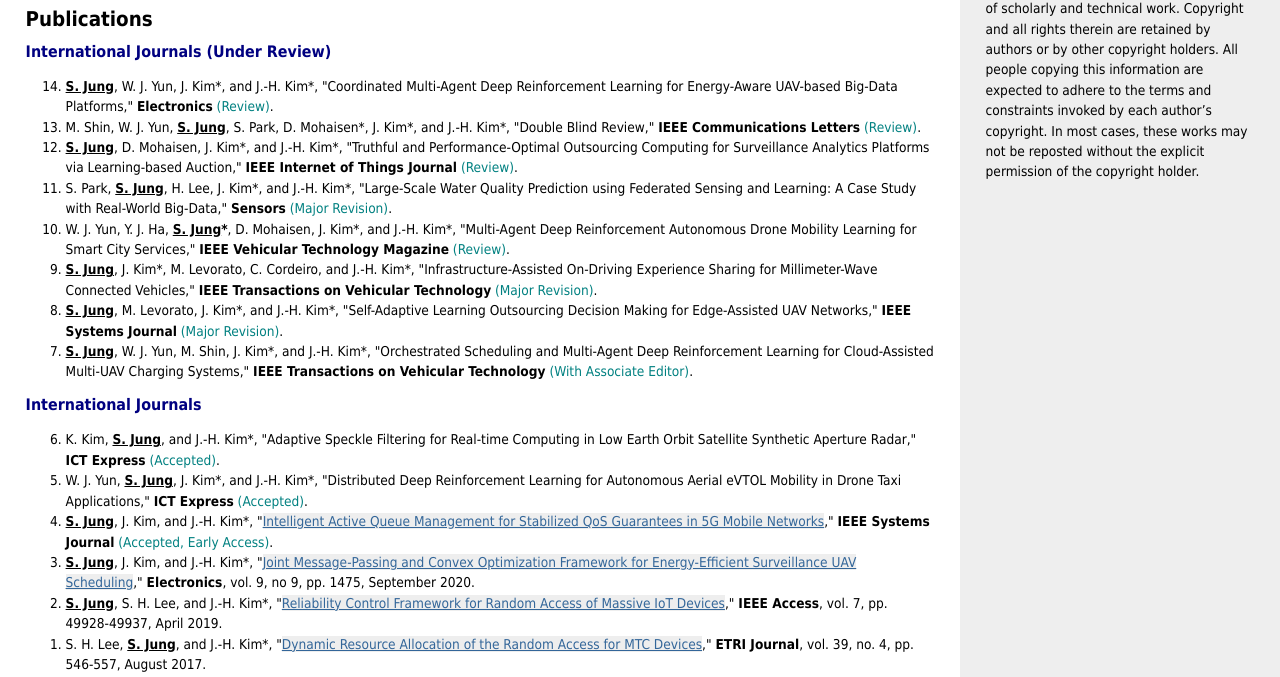
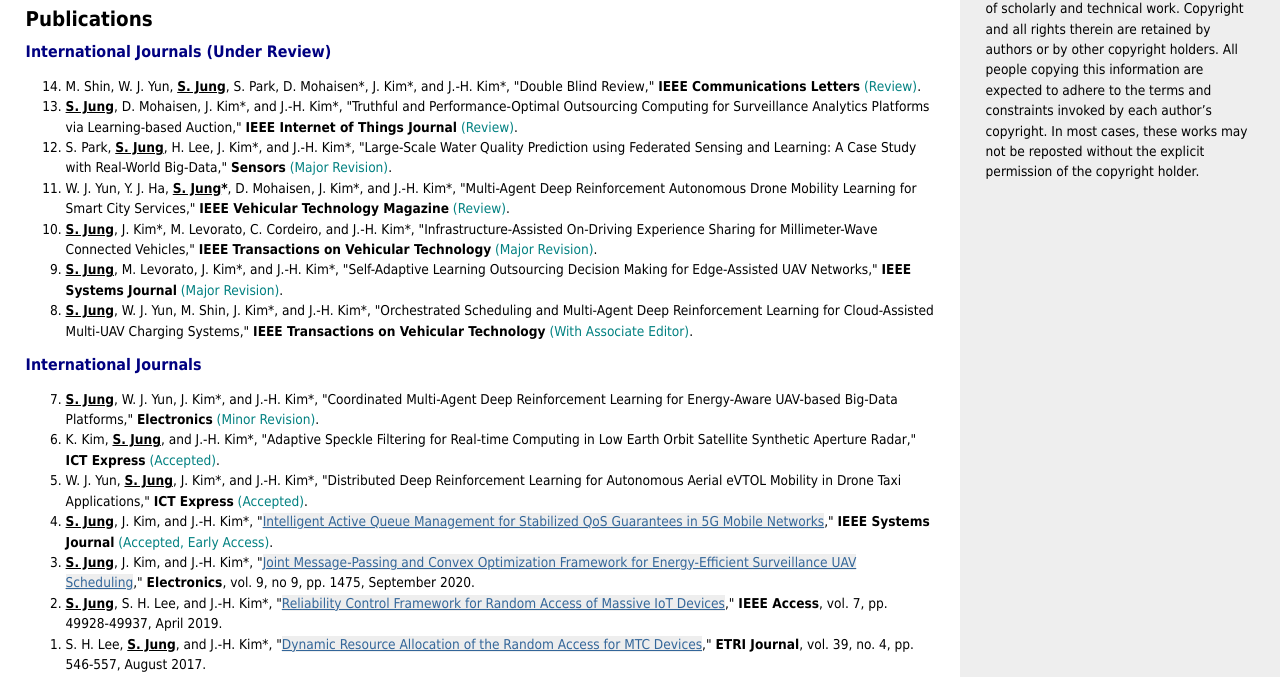
Before and after one commit to joongheon/SoyiJung.github.io, a plain HTML site: page publications.html in a window 1280 px wide. Shown: the part 179-856 px from the top of the page. Drawn offline with Linux system fonts and the light colour scheme.

Commit message:
Update publications.html

```diff
--- a/publications.html
+++ b/publications.html
@@ -36,17 +36,17 @@
 					<!--<li value="17">M. Shin, <b><u>S. Jung</u>*</b>, J. Kim, and W. Lee*, "Millimeter-Wave Beam Trading for Smart Ocean IoT Networks via Learning-Assisted Auction," <b>IEEE/KICS Journal of Communications and Networks</b> <font color="teal">(Major Revision)</font>.</li>-->
 					<!--<li value="16">D. Kim, S. Park, J. Kim, J. y. Bang, and <b><u>S. Jung</u>*</b>, "Stabilized Adaptive Sampling Control for Reliable Real-Time Learning-based Surveillance Systems," <b>IEEE/KICS Journal of Communications and Networks</b> <font color="teal">(Review after Revision)</font>.</li>-->
 					<!--<li value="15"><b><u>S. Jung</u></b> and J. Kim*, "Adaptive and Stabilized Real-Time Super-Resolution Control for UAV-Assisted Smart Harbor Surveillance Platforms," <b>Journal of Real-Time Image Processing</b> <font color="teal">(Review)</font>.</li>-->
-					<li value="14"><b><u>S. Jung</u></b>, W. J. Yun, J. Kim*, and J.-H. Kim*, "Coordinated Multi-Agent Deep Reinforcement Learning for Energy-Aware UAV-based Big-Data Platforms," <b>Electronics</b> <font color="teal">(Review)</font>.</li>
-					<li value="13">M. Shin, W. J. Yun, <b><u>S. Jung</u></b>, S. Park, D. Mohaisen*, J. Kim*, and J.-H. Kim*, "Double Blind Review," <b>IEEE Communications Letters</b> <font color="teal">(Review)</font>.</li>
-					<li value="12"><b><u>S. Jung</u></b>, D. Mohaisen, J. Kim*, and J.-H. Kim*, "Truthful and Performance-Optimal Outsourcing Computing for Surveillance Analytics Platforms via Learning-based Auction," <b>IEEE Internet of Things Journal</b> <font color="teal">(Review)</font>.</li>
-					<li value="11">S. Park, <b><u>S. Jung</u></b>, H. Lee, J. Kim*, and J.-H. Kim*, "Large-Scale Water Quality Prediction using Federated Sensing and Learning: A Case Study with Real-World  Big-Data," <b>Sensors</b> <font color="teal">(Major Revision)</font>.</li>
-					<li value="10">W. J. Yun, Y. J. Ha, <b><u>S. Jung</u>*</b>, D. Mohaisen, J. Kim*, and J.-H. Kim*, "Multi-Agent Deep Reinforcement Autonomous Drone Mobility Learning for Smart City Services," <b>IEEE Vehicular Technology Magazine</b> <font color="teal">(Review)</font>.</li>
-					<li value="9"><b><u>S. Jung</u></b>, J. Kim*, M. Levorato, C. Cordeiro, and J.-H. Kim*, "Infrastructure-Assisted On-Driving Experience Sharing for Millimeter-Wave Connected Vehicles," <b>IEEE Transactions on Vehicular Technology</b> <font color="teal">(Major Revision)</font>.</li>
-					<li value="8"><b><u>S. Jung</u></b>, M. Levorato, J. Kim*, and J.-H. Kim*, "Self-Adaptive Learning Outsourcing Decision Making for Edge-Assisted UAV Networks," <b>IEEE Systems Journal</b> <font color="teal">(Major Revision)</font>.</li>
-					<li value="7"><b><u>S. Jung</u></b>, W. J. Yun, M. Shin, J. Kim*, and J.-H. Kim*, "Orchestrated Scheduling and Multi-Agent Deep Reinforcement Learning for Cloud-Assisted Multi-UAV Charging Systems," <b>IEEE Transactions on Vehicular Technology</b> <font color="teal">(With Associate Editor)</font>.</li>
+					<li value="14">M. Shin, W. J. Yun, <b><u>S. Jung</u></b>, S. Park, D. Mohaisen*, J. Kim*, and J.-H. Kim*, "Double Blind Review," <b>IEEE Communications Letters</b> <font color="teal">(Review)</font>.</li>
+					<li value="13"><b><u>S. Jung</u></b>, D. Mohaisen, J. Kim*, and J.-H. Kim*, "Truthful and Performance-Optimal Outsourcing Computing for Surveillance Analytics Platforms via Learning-based Auction," <b>IEEE Internet of Things Journal</b> <font color="teal">(Review)</font>.</li>
+					<li value="12">S. Park, <b><u>S. Jung</u></b>, H. Lee, J. Kim*, and J.-H. Kim*, "Large-Scale Water Quality Prediction using Federated Sensing and Learning: A Case Study with Real-World  Big-Data," <b>Sensors</b> <font color="teal">(Major Revision)</font>.</li>
+					<li value="11">W. J. Yun, Y. J. Ha, <b><u>S. Jung</u>*</b>, D. Mohaisen, J. Kim*, and J.-H. Kim*, "Multi-Agent Deep Reinforcement Autonomous Drone Mobility Learning for Smart City Services," <b>IEEE Vehicular Technology Magazine</b> <font color="teal">(Review)</font>.</li>
+					<li value="10"><b><u>S. Jung</u></b>, J. Kim*, M. Levorato, C. Cordeiro, and J.-H. Kim*, "Infrastructure-Assisted On-Driving Experience Sharing for Millimeter-Wave Connected Vehicles," <b>IEEE Transactions on Vehicular Technology</b> <font color="teal">(Major Revision)</font>.</li>
+					<li value="9"><b><u>S. Jung</u></b>, M. Levorato, J. Kim*, and J.-H. Kim*, "Self-Adaptive Learning Outsourcing Decision Making for Edge-Assisted UAV Networks," <b>IEEE Systems Journal</b> <font color="teal">(Major Revision)</font>.</li>
+					<li value="8"><b><u>S. Jung</u></b>, W. J. Yun, M. Shin, J. Kim*, and J.-H. Kim*, "Orchestrated Scheduling and Multi-Agent Deep Reinforcement Learning for Cloud-Assisted Multi-UAV Charging Systems," <b>IEEE Transactions on Vehicular Technology</b> <font color="teal">(With Associate Editor)</font>.</li>
 				</ol>
 		    	<h3><emph1>International Journals</emph1></h3>
 				<ol>
+					<li value="7"><b><u>S. Jung</u></b>, W. J. Yun, J. Kim*, and J.-H. Kim*, "Coordinated Multi-Agent Deep Reinforcement Learning for Energy-Aware UAV-based Big-Data Platforms," <b>Electronics</b> <font color="teal">(Minor Revision)</font>.</li>
 					<li value="6">K. Kim, <b><u>S. Jung</u></b>, and J.-H. Kim*, "Adaptive Speckle Filtering for Real-time Computing in Low Earth Orbit Satellite Synthetic Aperture Radar," <b>ICT Express</b> <font color="teal">(Accepted)</font>.</li>
 					<li value="5">W. J. Yun, <b><u>S. Jung</u></b>, J. Kim*, and J.-H. Kim*, "Distributed Deep Reinforcement Learning for Autonomous Aerial eVTOL Mobility in Drone Taxi Applications," <b>ICT Express</b> <font color="teal">(Accepted)</font>.</li>
 					<li value="4"><b><u>S. Jung</u></b>, J. Kim, and J.-H. Kim*, "<a href="https://doi.org/10.1109/JSYST.2020.3014231", target="new">Intelligent Active Queue Management for Stabilized QoS Guarantees in 5G Mobile Networks</a>," <b>IEEE Systems Journal</b> <font color="teal">(Accepted, Early Access)</font>.<!--, <font color="blue">[IF: 3.987, Top 19.87%, in the category of COMPUTER SCIENCE, INFORMATION SYSTEMS]</font>--></li>
```
